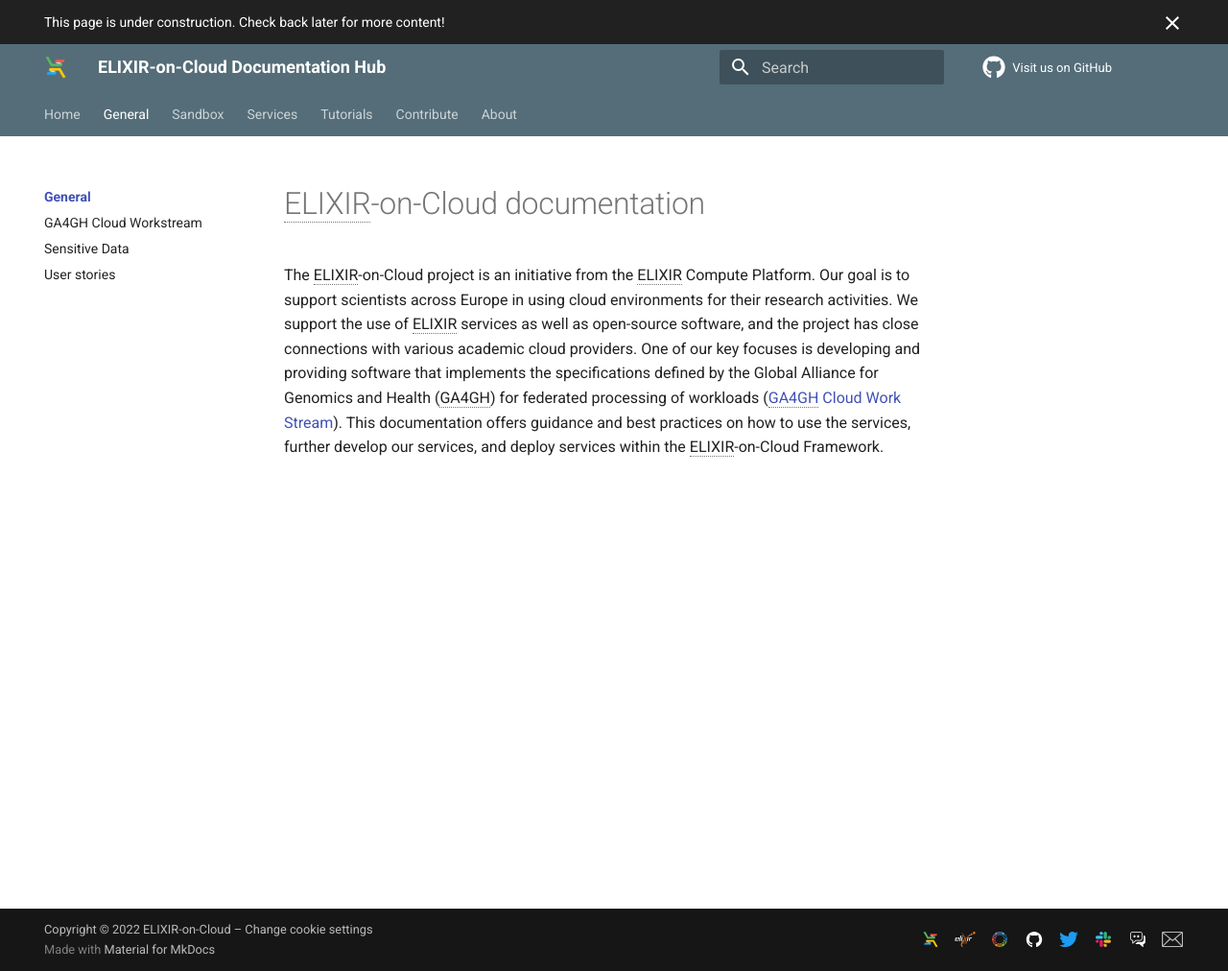
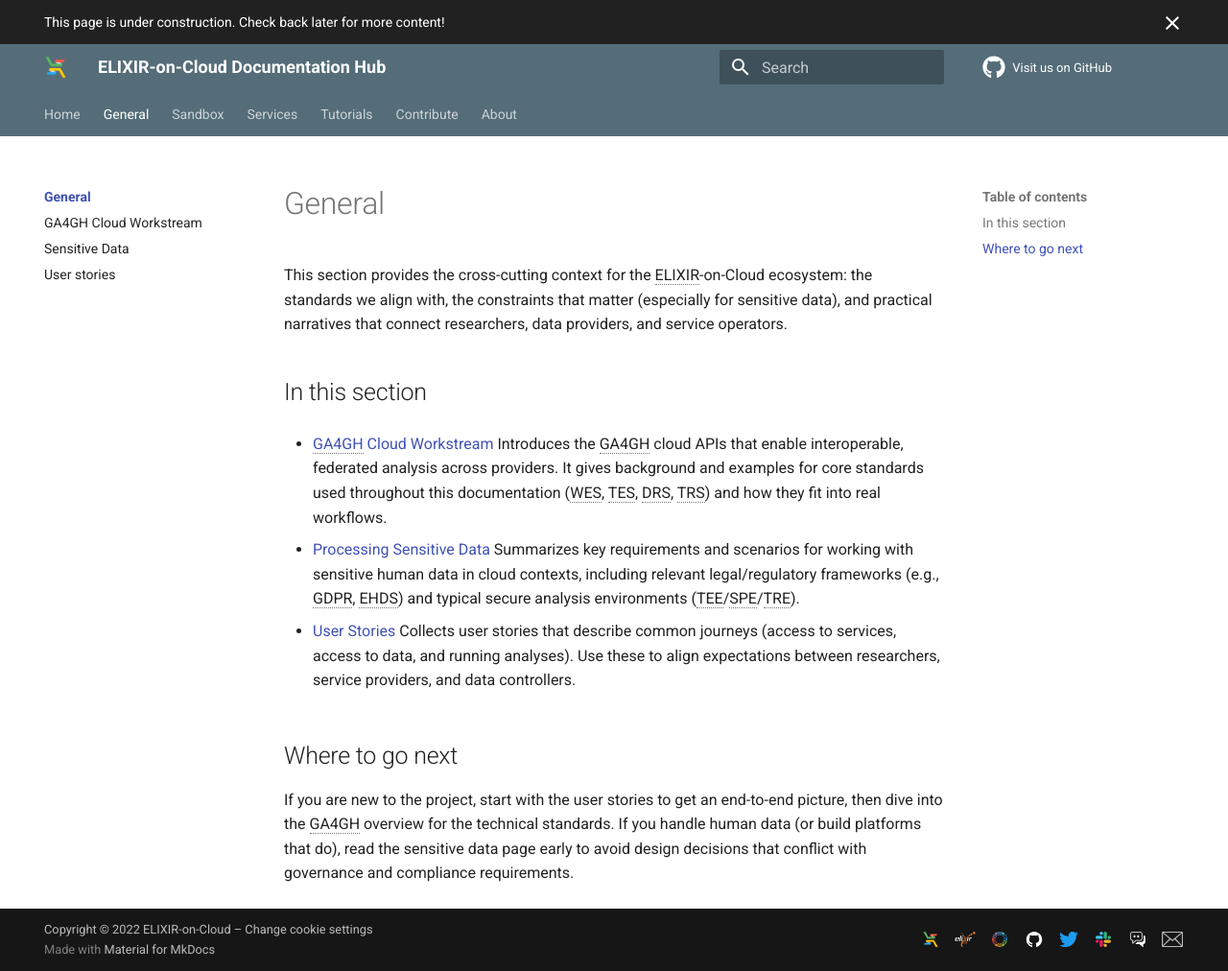
Before and after one commit to elixir-cloud-aai/elixir-cloud-aai.github.io, an MkDocs documentation site: the page built from docs/general/index.md, in a window 1280 px wide and 1012 px high. Shown: the whole window at 96% size. Built offline with MkDocs 1.6.1 and Material for MkDocs 9.7.7, drawn with Linux system fonts in a browser that asks for light colours; comment, search, counter and statistics services are not loaded.

Commit message:
link to section material

```diff
--- a/docs/general/index.md
+++ b/docs/general/index.md
@@ -1,7 +1,18 @@
-# ELIXIR-on-Cloud documentation
+# General
 
-The ELIXIR-on-Cloud project is an initiative from the ELIXIR Compute Platform.
-Our goal is to support scientists across Europe in using cloud environments for their research activities.
-We support the use of ELIXIR services as well as open-source software, and the project has close connections with various academic cloud providers.
-One of our key focuses is developing and providing software that implements the specifications defined by the Global Alliance for Genomics and Health (GA4GH) for federated processing of workloads ([GA4GH Cloud Work Stream][ga4gh-cloud-ws]).
-This documentation offers guidance and best practices on how to use the services, further develop our services, and deploy services within the ELIXIR-on-Cloud Framework.
+This section provides the cross-cutting context for the ELIXIR-on-Cloud ecosystem: the standards we align with, the constraints that matter (especially for sensitive data), and practical narratives that connect researchers, data providers, and service operators.
+
+## In this section
+
+- [GA4GH Cloud Workstream](ga4gh_cloud.md)
+	Introduces the GA4GH cloud APIs that enable interoperable, federated analysis across providers. It gives background and examples for core standards used throughout this documentation (WES, TES, DRS, TRS) and how they fit into real workflows.
+
+- [Processing Sensitive Data](sensitive_data.md)
+	Summarizes key requirements and scenarios for working with sensitive human data in cloud contexts, including relevant legal/regulatory frameworks (e.g., GDPR, EHDS) and typical secure analysis environments (TEE/SPE/TRE).
+
+- [User Stories](user_stories.md)
+	Collects user stories that describe common journeys (access to services, access to data, and running analyses). Use these to align expectations between researchers, service providers, and data controllers.
+
+## Where to go next
+
+If you are new to the project, start with the user stories to get an end-to-end picture, then dive into the GA4GH overview for the technical standards. If you handle human data (or build platforms that do), read the sensitive data page early to avoid design decisions that conflict with governance and compliance requirements.
```
